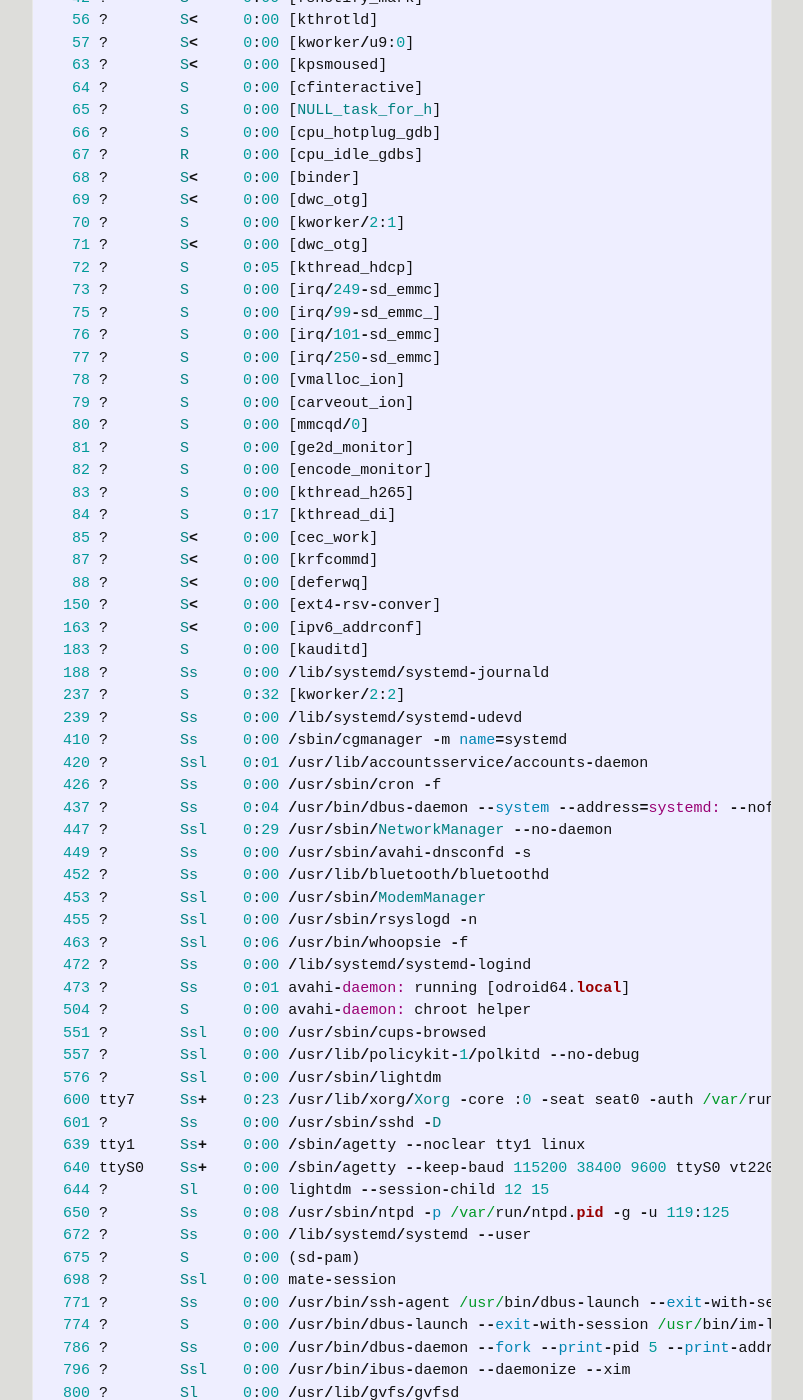
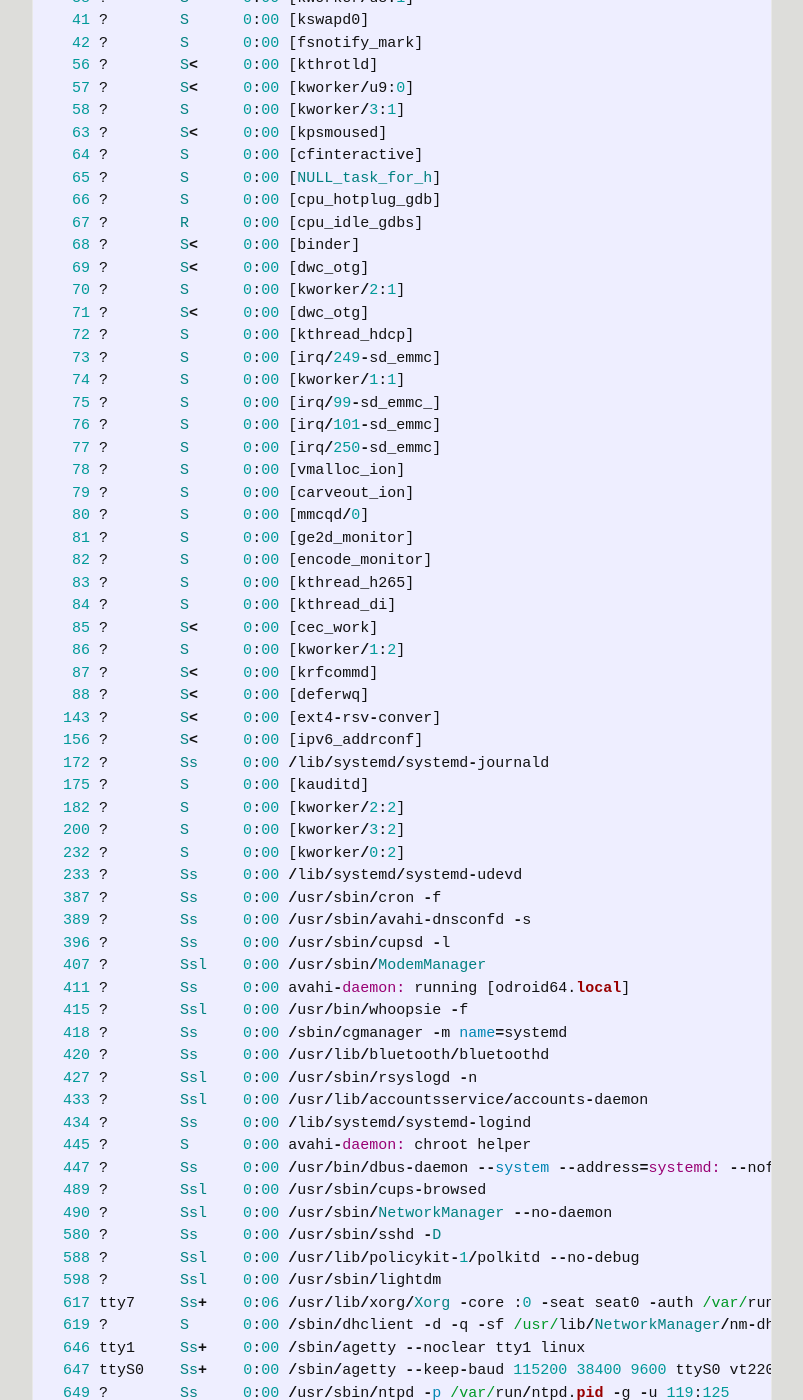
Before and after one commit to robsonneto5pi/odroid-br.github.io, a Jekyll site: the page built from _posts/2016-07-14-televator.markdown, in a window 1280 px wide and 1400 px high, scrolled down 2074 px. Shown: the whole window, without its empty margins (238-1041 px from the left). Built offline with Jekyll 4.4.1, drawn with Linux system fonts in a browser that asks for light colours; some of the changed text lies outside the part shown.

Commit message:
2016-07-14-televator.markdown

```diff
--- a/_posts/2016-07-14-televator.markdown
+++ b/_posts/2016-07-14-televator.markdown
@@ -3,35 +3,35 @@
 title:  "Monitoramento Meu Odroid"
 ---
 <br />
-Hi There! Sometimes I´d prefer speaking in English, if you don´t mind!  <br />
+Hello! No momento, estou com 159 processos em execução!  <br />
 Abaixo você irá encontrar um relatório de monitoramento <br />
-Eu estou ligado ininterruptamente à 18 hours, 18 minutes !!!
+Eu estou ligado ininterruptamente à 5 minutes !!!
 
-Script de monitoramento executado em - Thu Jul 14 18:47:15 AMT 2016 <br />
+Script de monitoramento executado em - Thu Jul 14 19:00:37 AMT 2016 <br />
 
 Verificação de espaço em disco (comando usado: df -h)
 {% highlight ruby %}
 Filesystem      Size  Used Avail Use% Mounted on
 udev            733M     0  733M   0% /dev
-tmpfs           172M  9.3M  163M   6% /run
+tmpfs           172M  9.4M  163M   6% /run
 /dev/mmcblk0p2  7.1G  4.6G  2.3G  67% /
-tmpfs           860M  228K  859M   1% /dev/shm
+tmpfs           860M  180K  859M   1% /dev/shm
 tmpfs           5.0M  4.0K  5.0M   1% /run/lock
 tmpfs           860M     0  860M   0% /sys/fs/cgroup
 /dev/mmcblk0p1  128M   21M  108M  17% /media/boot
 cgmfs           100K     0  100K   0% /run/cgmanager/fs
-tmpfs           172M   28K  172M   1% /run/user/1000
+tmpfs           172M   24K  172M   1% /run/user/1000
 {% endhighlight %}
 
-Há 0 usuário(s) conectado(s) em mim ;) <br />
+Há 1 usuário(s) conectado(s) em mim ;) <br />
 Comando usado para ver quem está conectado: who -a
 {% highlight ruby %}
            system boot  1969-12-31 20:00
            run-level 5  2016-02-11 12:28
-LOGIN      tty1         2016-02-11 12:28               639 id=tty1
-odroid   + tty7         2016-02-11 12:28  old          698 (:0)
-LOGIN      ttyS0        2016-02-11 12:28               640 id=tyS0
-           pts/1        2016-07-14 07:46             24111 id=ts/1  term=0 exit=0
+LOGIN      ttyS0        2016-02-11 12:28               647 id=tyS0
+LOGIN      tty1         2016-02-11 12:28               646 id=tty1
+odroid   + tty7         2016-02-11 12:28  old          706 (:0)
+odroid   + pts/1        2016-02-11 12:28 00:02        1300 (192.168.1.32)
 {% endhighlight %}
 
 Informações sobre minha cpu (comando usado: lscpu)
@@ -56,11 +56,12 @@
 ... Meus processos em execução ...
 {% highlight ruby %}
   PID TTY      STAT   TIME COMMAND
-    1 ?        Ss     0:06 /sbin/init
+    1 ?        Ss     0:05 /sbin/init
     2 ?        S      0:00 [kthreadd]
     3 ?        S      0:00 [ksoftirqd/0]
     5 ?        S<     0:00 [kworker/0:0H]
-    7 ?        S      0:01 [rcu_preempt]
+    6 ?        S      0:00 [kworker/u8:0]
+    7 ?        S      0:00 [rcu_preempt]
     8 ?        S      0:00 [rcu_sched]
     9 ?        S      0:00 [rcu_bh]
    10 ?        S      0:00 [migration/0]
@@ -85,12 +86,14 @@
    33 ?        S      0:00 [khubd]
    34 ?        S<     0:00 [devfreq_wq]
    35 ?        S      0:00 [gp_pll]
+   36 ?        S      0:00 [kworker/0:1]
    37 ?        S<     0:00 [kworker/1:1H]
-   38 ?        S      0:02 [kworker/u8:1]
+   38 ?        S      0:00 [kworker/u8:1]
    41 ?        S      0:00 [kswapd0]
    42 ?        S      0:00 [fsnotify_mark]
    56 ?        S<     0:00 [kthrotld]
    57 ?        S<     0:00 [kworker/u9:0]
+   58 ?        S      0:00 [kworker/3:1]
    63 ?        S<     0:00 [kpsmoused]
    64 ?        S      0:00 [cfinteractive]
    65 ?        S      0:00 [NULL_task_for_h]
@@ -100,8 +103,9 @@
    69 ?        S<     0:00 [dwc_otg]
    70 ?        S      0:00 [kworker/2:1]
    71 ?        S<     0:00 [dwc_otg]
-   72 ?        S      0:05 [kthread_hdcp]
+   72 ?        S      0:00 [kthread_hdcp]
    73 ?        S      0:00 [irq/249-sd_emmc]
+   74 ?        S      0:00 [kworker/1:1]
    75 ?        S      0:00 [irq/99-sd_emmc_]
    76 ?        S      0:00 [irq/101-sd_emmc]
    77 ?        S      0:00 [irq/250-sd_emmc]
@@ -111,102 +115,103 @@
    81 ?        S      0:00 [ge2d_monitor]
    82 ?        S      0:00 [encode_monitor]
    83 ?        S      0:00 [kthread_h265]
-   84 ?        S      0:17 [kthread_di]
+   84 ?        S      0:00 [kthread_di]
    85 ?        S<     0:00 [cec_work]
+   86 ?        S      0:00 [kworker/1:2]
    87 ?        S<     0:00 [krfcommd]
    88 ?        S<     0:00 [deferwq]
-  150 ?        S<     0:00 [ext4-rsv-conver]
-  163 ?        S<     0:00 [ipv6_addrconf]
-  183 ?        S      0:00 [kauditd]
-  188 ?        Ss     0:00 /lib/systemd/systemd-journald
-  237 ?        S      0:32 [kworker/2:2]
-  239 ?        Ss     0:00 /lib/systemd/systemd-udevd
-  410 ?        Ss     0:00 /sbin/cgmanager -m name=systemd
-  420 ?        Ssl    0:01 /usr/lib/accountsservice/accounts-daemon
-  426 ?        Ss     0:00 /usr/sbin/cron -f
-  437 ?        Ss     0:04 /usr/bin/dbus-daemon --system --address=systemd: --nofork --nopidfile --systemd-activation
-  447 ?        Ssl    0:29 /usr/sbin/NetworkManager --no-daemon
-  449 ?        Ss     0:00 /usr/sbin/avahi-dnsconfd -s
-  452 ?        Ss     0:00 /usr/lib/bluetooth/bluetoothd
-  453 ?        Ssl    0:00 /usr/sbin/ModemManager
-  455 ?        Ssl    0:00 /usr/sbin/rsyslogd -n
-  463 ?        Ssl    0:06 /usr/bin/whoopsie -f
-  472 ?        Ss     0:00 /lib/systemd/systemd-logind
-  473 ?        Ss     0:01 avahi-daemon: running [odroid64.local]
-  504 ?        S      0:00 avahi-daemon: chroot helper
-  551 ?        Ssl    0:00 /usr/sbin/cups-browsed
-  557 ?        Ssl    0:00 /usr/lib/policykit-1/polkitd --no-debug
-  576 ?        Ssl    0:00 /usr/sbin/lightdm
-  600 tty7     Ss+    0:23 /usr/lib/xorg/Xorg -core :0 -seat seat0 -auth /var/run/lightdm/root/:0 -nolisten tcp vt7 -novtswitch
-  601 ?        Ss     0:00 /usr/sbin/sshd -D
-  639 tty1     Ss+    0:00 /sbin/agetty --noclear tty1 linux
-  640 ttyS0    Ss+    0:00 /sbin/agetty --keep-baud 115200 38400 9600 ttyS0 vt220
-  644 ?        Sl     0:00 lightdm --session-child 12 15
-  650 ?        Ss     0:08 /usr/sbin/ntpd -p /var/run/ntpd.pid -g -u 119:125
-  672 ?        Ss     0:00 /lib/systemd/systemd --user
-  675 ?        S      0:00 (sd-pam)
-  698 ?        Ssl    0:00 mate-session
-  771 ?        Ss     0:00 /usr/bin/ssh-agent /usr/bin/dbus-launch --exit-with-session /usr/bin/im-launch mate-session
-  774 ?        S      0:00 /usr/bin/dbus-launch --exit-with-session /usr/bin/im-launch mate-session
-  786 ?        Ss     0:00 /usr/bin/dbus-daemon --fork --print-pid 5 --print-address 7 --session
-  796 ?        Ssl    0:00 /usr/bin/ibus-daemon --daemonize --xim
-  800 ?        Sl     0:00 /usr/lib/gvfs/gvfsd
-  805 ?        Sl     0:00 /usr/lib/gvfs/gvfsd-fuse /run/user/1000/gvfs -f -o big_writes
-  807 ?        Sl     0:00 /usr/lib/ibus/ibus-dconf
-  810 ?        Sl     0:00 /usr/lib/ibus/ibus-ui-gtk3
-  817 ?        Sl     0:00 /usr/lib/ibus/ibus-x11 --kill-daemon
-  830 ?        Sl     0:00 /usr/lib/at-spi2-core/at-spi-bus-launcher
-  835 ?        S      0:00 /usr/bin/dbus-daemon --config-file=/etc/at-spi2/accessibility.conf --nofork --print-address 3
-  837 ?        Sl     0:00 /usr/lib/at-spi2-core/at-spi2-registryd --use-gnome-session
-  844 ?        Sl     0:00 /usr/lib/dconf/dconf-service
-  848 ?        Sl     0:00 gnome-keyring-daemon --start
-  856 ?        Sl     0:02 /usr/bin/mate-settings-daemon
-  861 ?        Sl     0:02 mate-panel
-  866 ?        Sl     0:02 caja
-  868 ?        Sl     0:00 /usr/lib/ibus/ibus-engine-simple
-  876 ?        S<l    0:00 /usr/bin/pulseaudio --start --log-target=syslog
-  877 ?        Sl     0:00 /usr/lib/mate-panel/wnck-applet
-  879 ?        Sl     0:00 /usr/lib/mate-applets/trashapplet
-  880 ?        SNsl   0:00 /usr/lib/rtkit/rtkit-daemon
-  882 ?        Sl     0:00 /usr/lib/gvfs/gvfs-udisks2-volume-monitor
-  889 ?        Sl     0:00 mate-volume-control-applet
-  896 ?        Ssl    0:00 /usr/lib/udisks2/udisksd --no-debug
-  898 ?        Sl     0:01 /usr/lib/aarch64-linux-gnu/deja-dup/deja-dup-monitor
-  905 ?        Sl     0:01 /usr/bin/python3 /usr/share/system-config-printer/applet.py
-  931 ?        Sl     0:01 tilda
-  933 ?        Sl     0:06 nm-applet
-  935 ?        Sl     0:02 /usr/bin/python3 /usr/bin/blueman-applet
-  937 ?        Sl     0:00 mate-maximus
-  942 ?        Sl     0:01 mate-power-manager
-  943 ?        Sl     0:00 /usr/lib/aarch64-linux-gnu/polkit-mate/polkit-mate-authentication-agent-1
-  962 ?        Sl     0:00 /usr/lib/gvfs/gvfs-gphoto2-volume-monitor
-  968 ?        Sl     0:00 /usr/lib/gvfs/gvfs-afc-volume-monitor
-  982 ?        Sl     0:00 /usr/lib/gvfs/gvfs-goa-volume-monitor
-  997 ?        Sl     0:00 /usr/lib/gvfs/gvfsd-trash --spawner :1.1 /org/gtk/gvfs/exec_spaw/0
-  999 ?        Sl     0:00 /usr/lib/gvfs/gvfs-mtp-volume-monitor
- 1010 ?        Ssl    0:01 /usr/lib/upower/upowerd
- 1041 ?        Sl     0:03 /usr/lib/mate-panel/clock-applet
- 1043 ?        Sl     0:00 /usr/lib/mate-panel/notification-area-applet
- 1058 ?        Sl     0:00 marco.real --no-composite
- 1080 pts/0    Ss+    0:00 /bin/bash
- 1093 ?        Sl     0:00 /usr/lib/gvfs/gvfsd-network --spawner :1.1 /org/gtk/gvfs/exec_spaw/1
- 1110 ?        S      0:01 /usr/sbin/dnsmasq --no-resolv --keep-in-foreground --no-hosts --bind-interfaces --pid-file=/var/run/NetworkManager/dnsmasq.pid --listen-address=127.0.1.1 --cache-size=0 --proxy-dnssec --enable-dbus=org.freedesktop.NetworkManager.dnsmasq --conf-dir=/etc/NetworkManager/dnsmasq.d
- 1146 ?        Sl     0:00 /usr/lib/gvfs/gvfsd-dnssd --spawner :1.1 /org/gtk/gvfs/exec_spaw/3
- 1253 ?        S      0:00 /usr/lib/bluetooth/obexd
- 1261 ?        S      0:00 [kworker/u8:2]
- 2863 ?        S      0:00 [kworker/3:0]
- 4049 ?        S      0:00 /sbin/dhclient -d -q -sf /usr/lib/NetworkManager/nm-dhcp-helper -pf /var/run/dhclient-eth0.pid -lf /var/lib/NetworkManager/dhclient-c613ba29-ce4e-4ed6-8ff2-ba4e2c766979-eth0.lease -cf /var/lib/NetworkManager/dhclient-eth0.conf eth0
- 4265 ?        S      0:00 [kworker/3:1]
-11561 ?        S      0:13 [kworker/1:1]
-22395 ?        S      0:00 [kworker/0:0]
-23417 ?        S      0:00 [kworker/0:1]
-23597 ?        S      0:00 /usr/sbin/CRON -f
-23598 ?        Ss     0:00 /bin/sh -c mastershell.sh
-23599 ?        S      0:00 /bin/bash /bin/mastershell.sh
-23684 ?        S      0:00 sh /home/odroid/rodolfo/odroid-br.github.io/_scripts/odroid-monitor.sh
-23724 ?        R      0:00 ps ax
-23913 ?        S      0:36 [kworker/1:0]
-25712 ?        S      0:02 [kworker/0:2]
+  143 ?        S<     0:00 [ext4-rsv-conver]
+  156 ?        S<     0:00 [ipv6_addrconf]
+  172 ?        Ss     0:00 /lib/systemd/systemd-journald
+  175 ?        S      0:00 [kauditd]
+  182 ?        S      0:00 [kworker/2:2]
+  200 ?        S      0:00 [kworker/3:2]
+  232 ?        S      0:00 [kworker/0:2]
+  233 ?        Ss     0:00 /lib/systemd/systemd-udevd
+  387 ?        Ss     0:00 /usr/sbin/cron -f
+  389 ?        Ss     0:00 /usr/sbin/avahi-dnsconfd -s
+  396 ?        Ss     0:00 /usr/sbin/cupsd -l
+  407 ?        Ssl    0:00 /usr/sbin/ModemManager
+  411 ?        Ss     0:00 avahi-daemon: running [odroid64.local]
+  415 ?        Ssl    0:00 /usr/bin/whoopsie -f
+  418 ?        Ss     0:00 /sbin/cgmanager -m name=systemd
+  420 ?        Ss     0:00 /usr/lib/bluetooth/bluetoothd
+  427 ?        Ssl    0:00 /usr/sbin/rsyslogd -n
+  433 ?        Ssl    0:00 /usr/lib/accountsservice/accounts-daemon
+  434 ?        Ss     0:00 /lib/systemd/systemd-logind
+  445 ?        S      0:00 avahi-daemon: chroot helper
+  447 ?        Ss     0:00 /usr/bin/dbus-daemon --system --address=systemd: --nofork --nopidfile --systemd-activation
+  489 ?        Ssl    0:00 /usr/sbin/cups-browsed
+  490 ?        Ssl    0:00 /usr/sbin/NetworkManager --no-daemon
+  580 ?        Ss     0:00 /usr/sbin/sshd -D
+  588 ?        Ssl    0:00 /usr/lib/policykit-1/polkitd --no-debug
+  598 ?        Ssl    0:00 /usr/sbin/lightdm
+  617 tty7     Ss+    0:06 /usr/lib/xorg/Xorg -core :0 -seat seat0 -auth /var/run/lightdm/root/:0 -nolisten tcp vt7 -novtswitch
+  619 ?        S      0:00 /sbin/dhclient -d -q -sf /usr/lib/NetworkManager/nm-dhcp-helper -pf /var/run/dhclient-eth0.pid -lf /var/lib/NetworkManager/dhclient-0cc046b8-7bfd-4f00-8318-8c9c0f614dc0-eth0.lease -cf /var/lib/NetworkManager/dhclient-eth0.conf eth0
+  646 tty1     Ss+    0:00 /sbin/agetty --noclear tty1 linux
+  647 ttyS0    Ss+    0:00 /sbin/agetty --keep-baud 115200 38400 9600 ttyS0 vt220
+  649 ?        Ss     0:00 /usr/sbin/ntpd -p /var/run/ntpd.pid -g -u 119:125
+  695 ?        Sl     0:00 lightdm --session-child 12 15
+  702 ?        Ss     0:00 /lib/systemd/systemd --user
+  703 ?        S      0:00 (sd-pam)
+  706 ?        Ssl    0:00 mate-session
+  789 ?        Ss     0:00 /usr/bin/ssh-agent /usr/bin/dbus-launch --exit-with-session /usr/bin/im-launch mate-session
+  792 ?        S      0:00 /usr/bin/dbus-launch --exit-with-session /usr/bin/im-launch mate-session
+  793 ?        Ss     0:00 /usr/bin/dbus-daemon --fork --print-pid 5 --print-address 7 --session
+  803 ?        Ssl    0:00 /usr/bin/ibus-daemon --daemonize --xim
+  807 ?        Sl     0:00 /usr/lib/gvfs/gvfsd
+  812 ?        Sl     0:00 /usr/lib/gvfs/gvfsd-fuse /run/user/1000/gvfs -f -o big_writes
+  816 ?        Sl     0:00 /usr/lib/ibus/ibus-dconf
+  817 ?        Sl     0:00 /usr/lib/ibus/ibus-ui-gtk3
+  824 ?        Sl     0:00 /usr/lib/ibus/ibus-x11 --kill-daemon
+  837 ?        Sl     0:00 /usr/lib/at-spi2-core/at-spi-bus-launcher
+  842 ?        S      0:00 /usr/bin/dbus-daemon --config-file=/etc/at-spi2/accessibility.conf --nofork --print-address 3
+  844 ?        Sl     0:00 /usr/lib/at-spi2-core/at-spi2-registryd --use-gnome-session
+  851 ?        Sl     0:00 /usr/lib/dconf/dconf-service
+  855 ?        Sl     0:00 gnome-keyring-daemon --start
+  863 ?        Sl     0:00 /usr/bin/mate-settings-daemon
+  868 ?        Sl     0:01 mate-panel
+  873 ?        Sl     0:02 caja
+  875 ?        Sl     0:00 /usr/lib/ibus/ibus-engine-simple
+  880 ?        S<l    0:00 /usr/bin/pulseaudio --start --log-target=syslog
+  881 ?        SNsl   0:00 /usr/lib/rtkit/rtkit-daemon
+  886 ?        Sl     0:00 /usr/lib/mate-panel/wnck-applet
+  888 ?        Sl     0:00 /usr/lib/gvfs/gvfs-udisks2-volume-monitor
+  891 ?        Ssl    0:00 /usr/lib/udisks2/udisksd --no-debug
+  898 ?        Sl     0:00 mate-volume-control-applet
+  900 ?        Sl     0:00 mate-screensaver
+  908 ?        Sl     0:00 /usr/lib/aarch64-linux-gnu/deja-dup/deja-dup-monitor
+  909 ?        Sl     0:01 /usr/bin/python3 /usr/share/system-config-printer/applet.py
+  918 ?        Sl     0:00 update-notifier
+  932 ?        Sl     0:00 nm-applet
+  933 ?        Sl     0:01 tilda
+  938 ?        Sl     0:02 /usr/bin/python3 /usr/bin/blueman-applet
+  944 ?        Sl     0:00 /usr/lib/gvfs/gvfs-gphoto2-volume-monitor
+  948 ?        Sl     0:00 mate-maximus
+  965 ?        Sl     0:00 mate-power-manager
+  967 ?        Sl     0:00 /usr/lib/gvfs/gvfs-afc-volume-monitor
+  969 ?        Sl     0:00 /usr/lib/aarch64-linux-gnu/polkit-mate/polkit-mate-authentication-agent-1
+  978 ?        Sl     0:00 /usr/lib/gvfs/gvfs-goa-volume-monitor
+  990 ?        Sl     0:00 /usr/lib/gvfs/gvfs-mtp-volume-monitor
+ 1000 ?        Sl     0:00 /usr/lib/gvfs/gvfsd-trash --spawner :1.1 /org/gtk/gvfs/exec_spaw/0
+ 1017 ?        Sl     0:00 /usr/lib/mate-applets/trashapplet
+ 1029 ?        Ssl    0:00 /usr/lib/upower/upowerd
+ 1044 ?        Sl     0:00 /usr/lib/mate-panel/clock-applet
+ 1047 ?        Sl     0:00 /usr/lib/mate-panel/notification-area-applet
+ 1064 ?        Sl     0:00 marco.real --no-composite
+ 1084 pts/0    Ss+    0:00 /bin/bash
+ 1102 ?        S      0:00 /usr/sbin/dnsmasq --no-resolv --keep-in-foreground --no-hosts --bind-interfaces --pid-file=/var/run/NetworkManager/dnsmasq.pid --listen-address=127.0.1.1 --cache-size=0 --proxy-dnssec --enable-dbus=org.freedesktop.NetworkManager.dnsmasq --conf-dir=/etc/NetworkManager/dnsmasq.d
+ 1125 ?        Sl     0:00 /usr/lib/gvfs/gvfsd-network --spawner :1.1 /org/gtk/gvfs/exec_spaw/1
+ 1252 ?        S      0:00 /usr/lib/bluetooth/obexd
+ 1271 ?        Sl     0:00 /usr/lib/gvfs/gvfsd-dnssd --spawner :1.1 /org/gtk/gvfs/exec_spaw/3
+ 1300 ?        Ss     0:00 sshd: odroid [priv]
+ 1363 ?        S      0:00 sshd: odroid@pts/1
+ 1364 pts/1    Ss+    0:00 -bash
+ 2064 ?        S      0:00 /usr/sbin/CRON -f
+ 2065 ?        Ss     0:00 /bin/sh -c mastershell.sh
+ 2066 ?        S      0:00 /bin/bash /bin/mastershell.sh
+ 2181 ?        S      0:00 sh /home/odroid/rodolfo/odroid-br.github.io/_scripts/odroid-monitor.sh
+ 2231 ?        R      0:00 ps ax
 {% endhighlight %}
 
 Eu publico algo todo dia, espere por mais!!!
```
